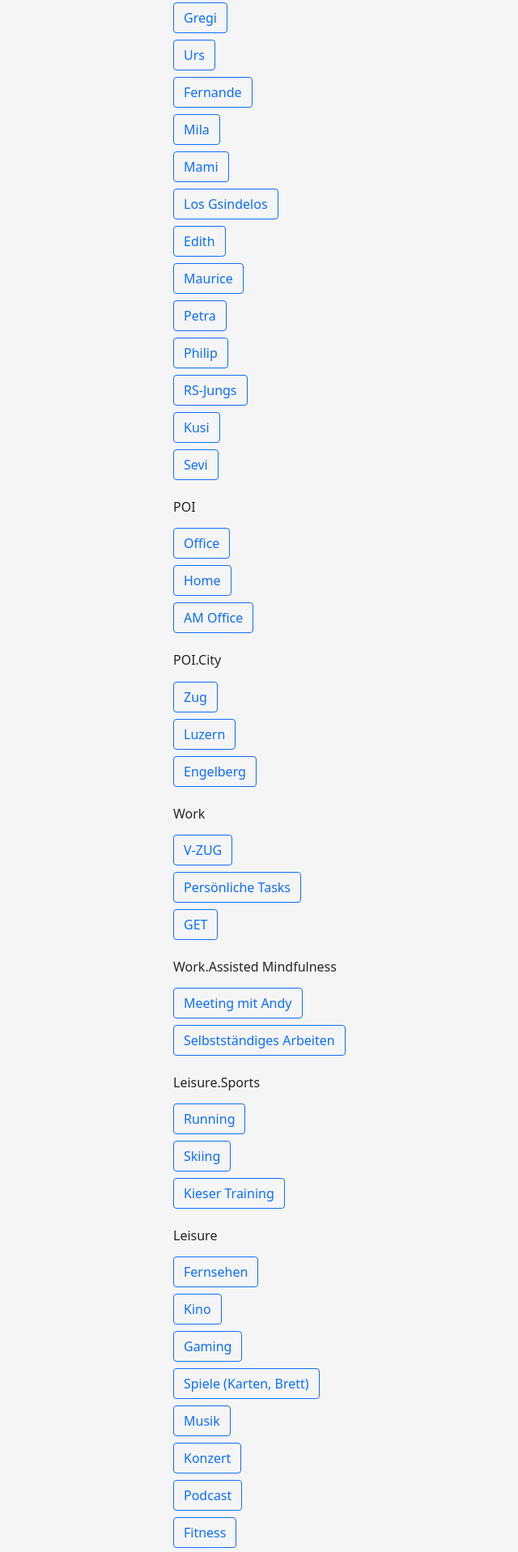
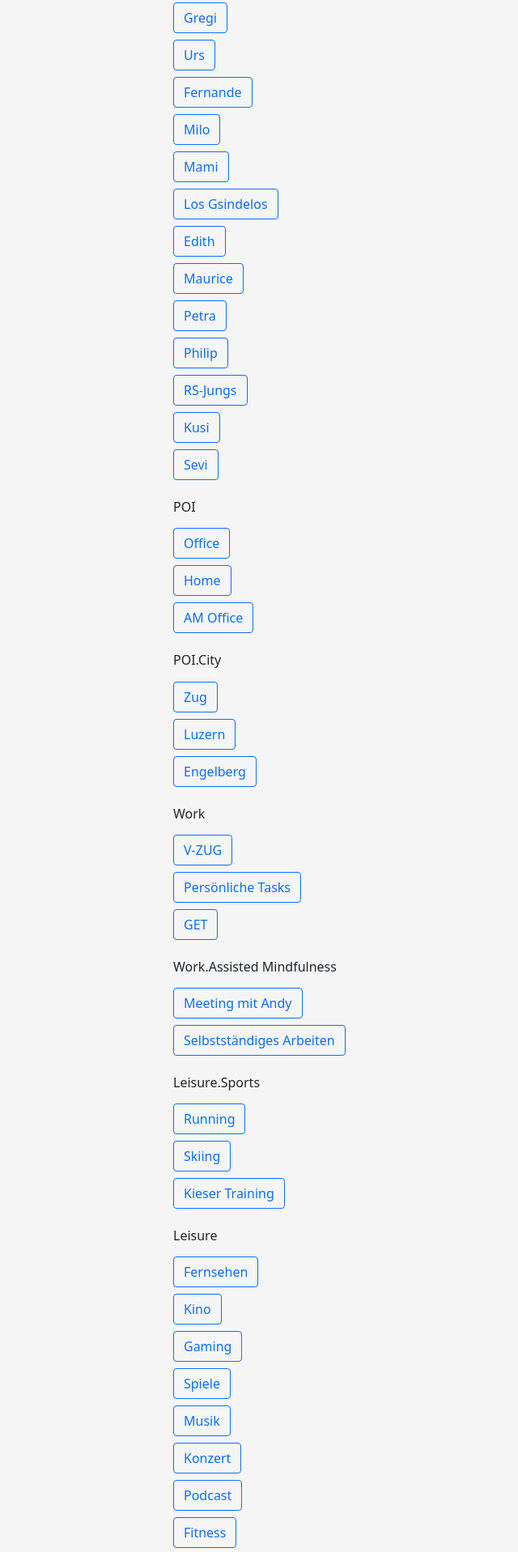
Before and after one commit to Assisted-Mindfulness/hashtags, a plain HTML site: page index2.html in a window 1280 px wide. Shown: the part 322-2239 px from the top of the page at 81% size, without its empty margins (176-816 px from the left). Drawn offline with nearby package versions, Linux system fonts and the light colour scheme.

Commit message:
Update index2.html
Spelling mistake fixed

```diff
--- a/index2.html
+++ b/index2.html
@@ -98,7 +98,7 @@
         'Contacts.Gregi',
         'Contacts.Urs',
         'Contacts.Fernande',
-        'Contacts.Mila',
+        'Contacts.Milo',
         'Contacts.Mami',
         'Contacts.Los Gsindelos',
         'Contacts.Edith',
@@ -125,7 +125,7 @@
         'Leisure.Fernsehen',
         'Leisure.Kino',
         'Leisure.Gaming',
-        'Leisure.Spiele (Karten, Brett)',
+        'Leisure.Spiele',
         'Leisure.Musik',
         'Leisure.Konzert',
         'Leisure.Podcast',
```
